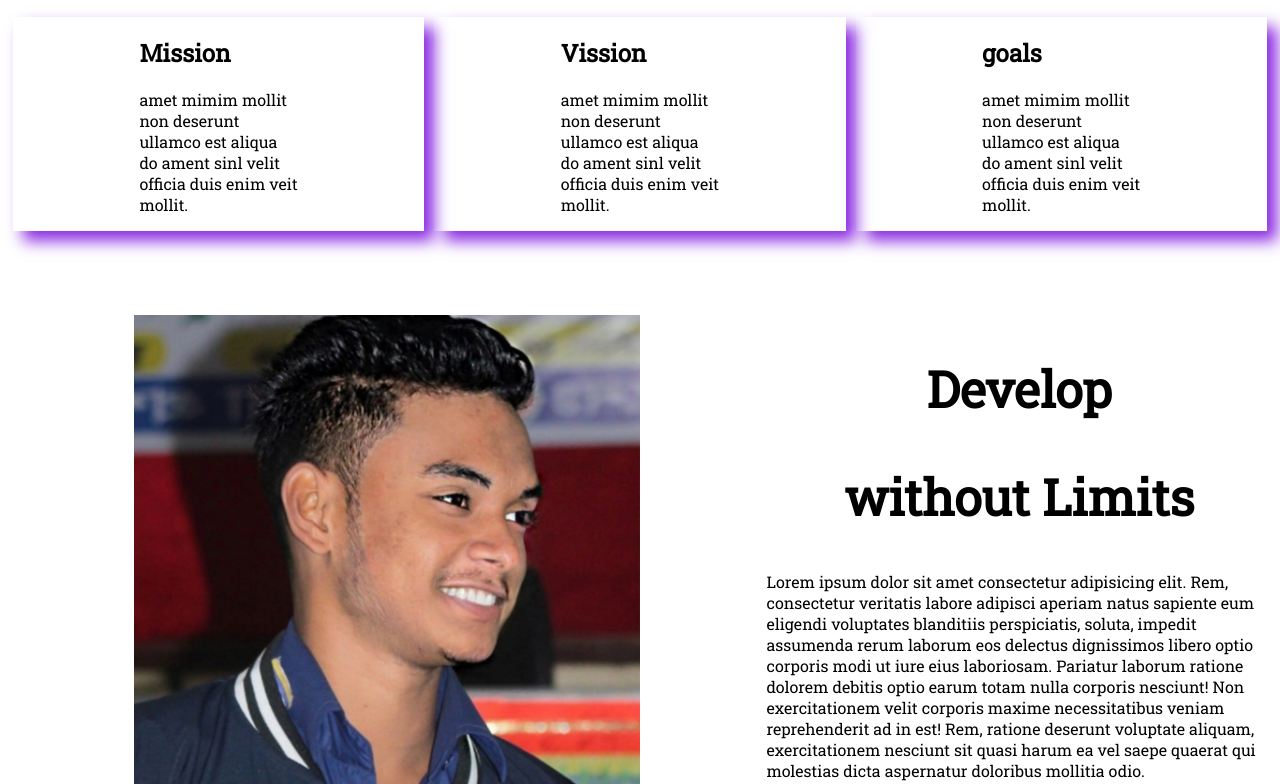
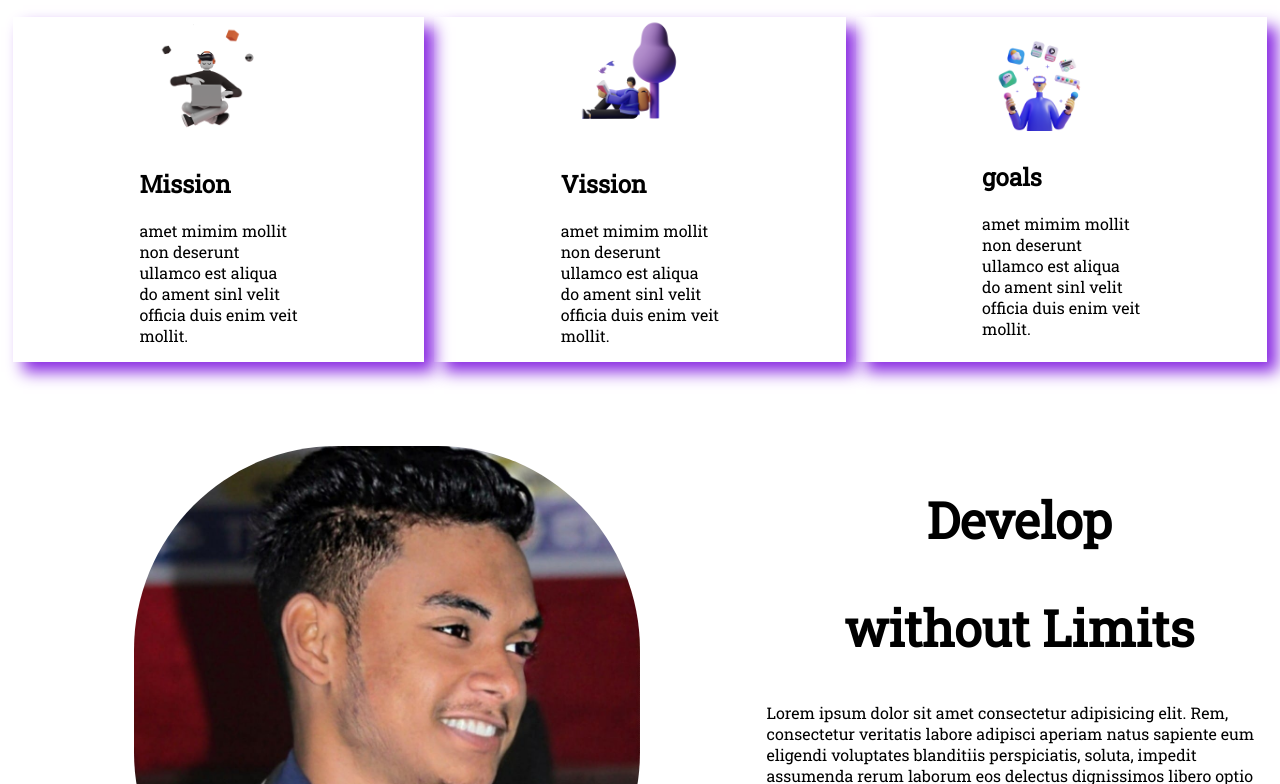
Before and after one commit to faysalahmmed1/mission-2020, a plain HTML site: page index.html in a window 1280 px wide. Shown: the part 554-1338 px from the top of the page. Drawn offline with Linux system fonts and the light colour scheme.

Commit message:
dream commit

```diff
--- a/index.html
+++ b/index.html
@@ -35,6 +35,8 @@
     <h1 class="canter">My Mission in 2020</h1>
     <section>
         <div class="atom">
+            <img src="images/aaa (1).png" alt="">
+
             <h2>Mission</h2>
             <p>
                 amet mimim mollit non deserunt ullamco est aliqua do ament sinl velit officia duis enim veit mollit.
@@ -42,6 +44,7 @@
 
         </div>
         <div class="atom">
+            <img src="images/aaa (2).png" alt="">
             <h2>
                 Vission
             </h2>
@@ -51,6 +54,7 @@
 
         </div>
         <div class="atom">
+            <img src="images/aaa (3).png" alt="">
             <h2>goals</h2>
             <p>
                 amet mimim mollit non deserunt ullamco est aliqua do ament sinl velit officia duis enim veit mollit.
--- a/style.css
+++ b/style.css
@@ -16,6 +16,7 @@ section{
 }
 .half-width img{
     width: 80%;
+    border-radius: 40%;
 }
 .link{
     text-decoration: none;
@@ -34,12 +35,17 @@ h1{
     padding-left: 10%;
     padding-right: 10%;
 
+
 }
 .atom{
    box-shadow: 10px 10px 15px blueviolet;
    margin-left: 5px;
    margin-right: 5px;
    padding-left: 15;
+}
+.atom img{
+    width: 80%;
+    padding-left: 2%;
 }
 .boom{
     width: 50%;
@@ -48,6 +54,7 @@ h1{
 }
 .boom img{
     width: 100%;
+    border-radius: 40%;
 }
 .tom{
     width: 50%;
@@ -55,6 +62,7 @@ h1{
 }
 .tom img{
     width: 100%;
+    border-radius: 40%;
 }
 .rafi{
     font-size: 20px;
```
Also changed, not shown: images/aaa (1).png (added), images/aaa (2).png (added), images/aaa (3).png (added).
